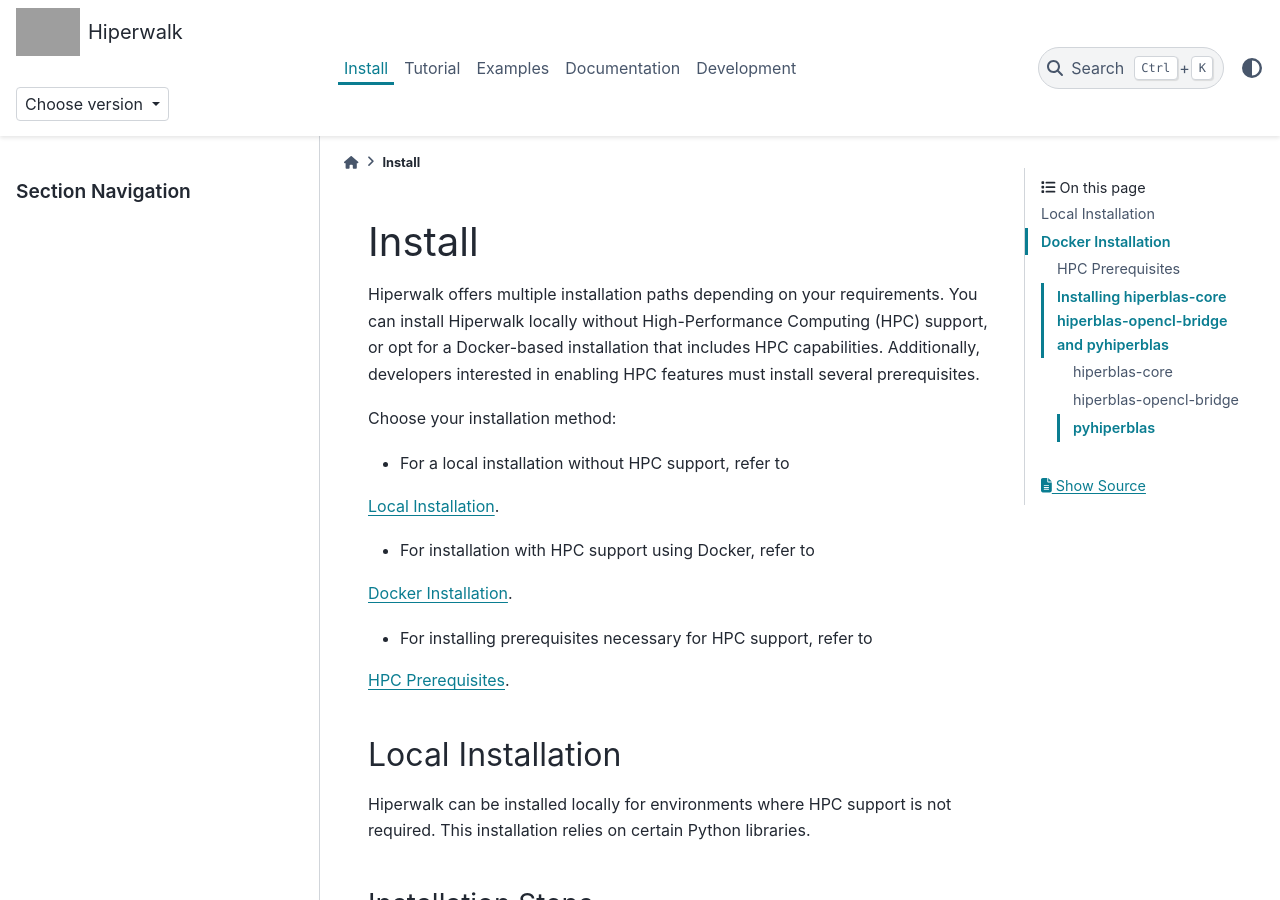
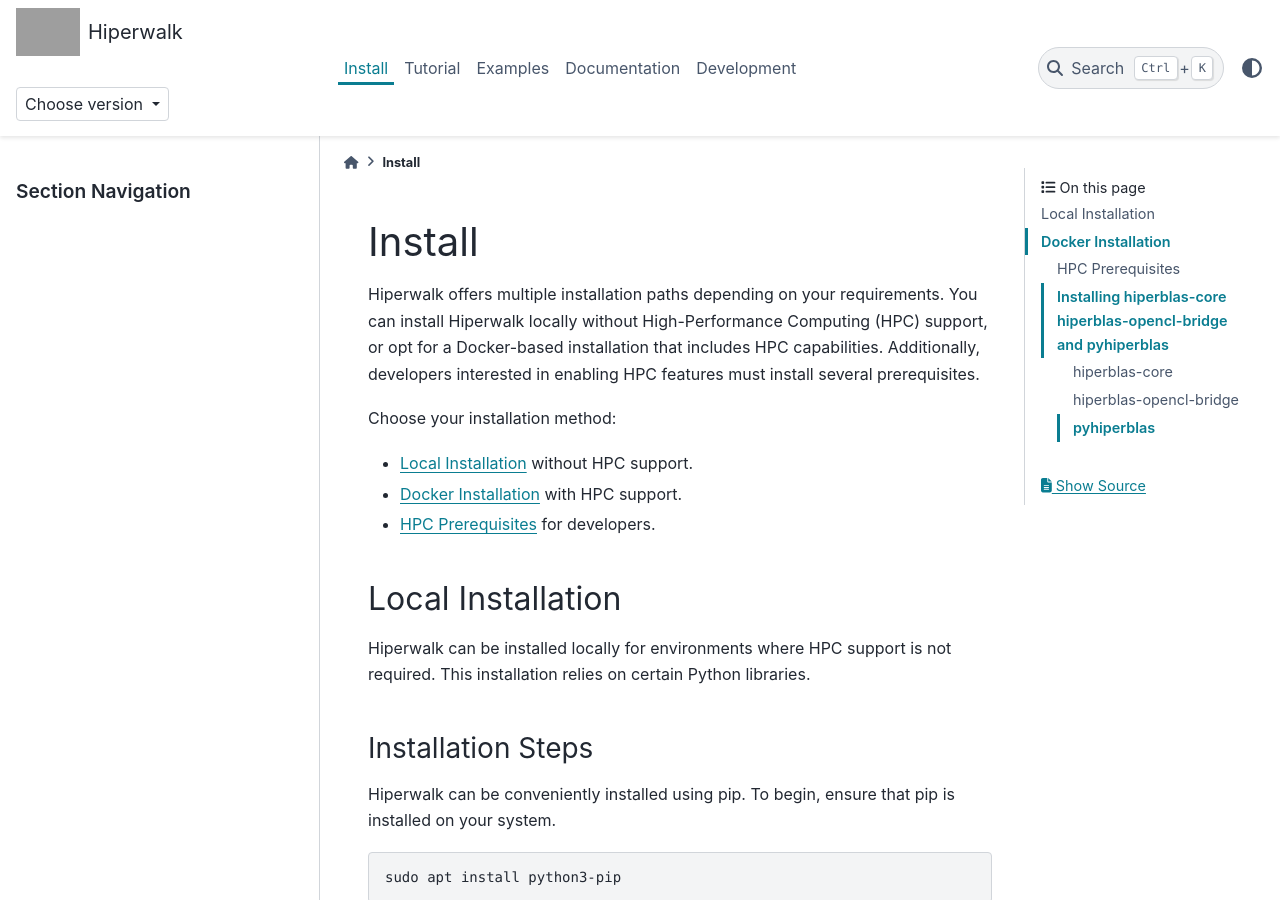
Before and after one commit to hiperwalk/hiperwalk, a Sphinx documentation site: the page built from docs/install/index.rst, in a window 1280 px wide and 900 px high. Built offline with Sphinx 7.4.7 and the PyData theme 0.15.4, drawn with Linux system fonts in a browser that asks for light colours; grey boxes are pictures that could not be loaded.

Commit message:
Update index.rst

```diff
--- a/docs/install/index.rst
+++ b/docs/install/index.rst
@@ -10,14 +10,11 @@
 
 Choose your installation method:
 
-- For a local installation without HPC support, refer to
-:ref:`docs_local_installation`.
+- :ref:`docs_local_installation` without HPC support.
 
-- For installation with HPC support using Docker, refer to
-:ref:`docs_install_docker_installation`.
+- :ref:`docs_install_docker_installation` with HPC support.
 
-- For installing prerequisites necessary for HPC support, refer to
-:ref:`docs_install_hpc_prerequisites`.
+-  :ref:`docs_install_hpc_prerequisites` for developers.
 
 
 .. _docs_local_installation:
```
